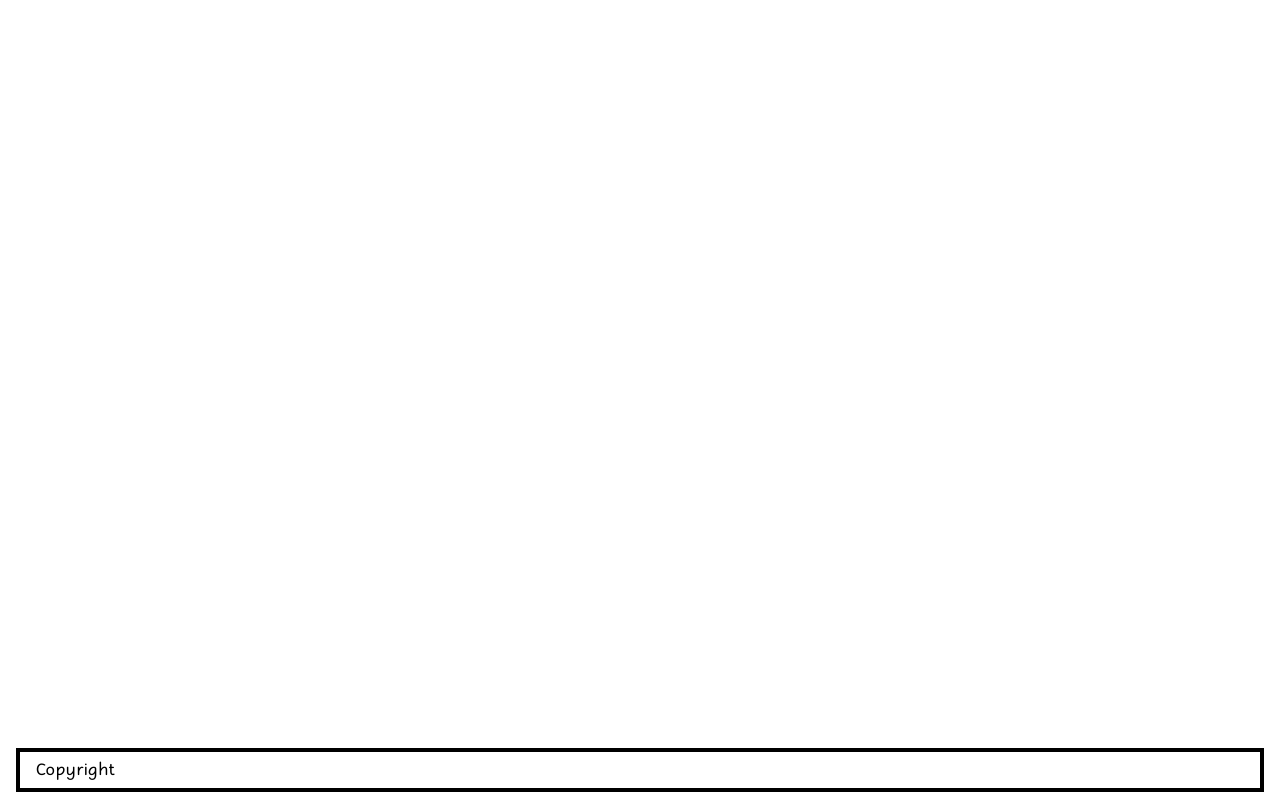
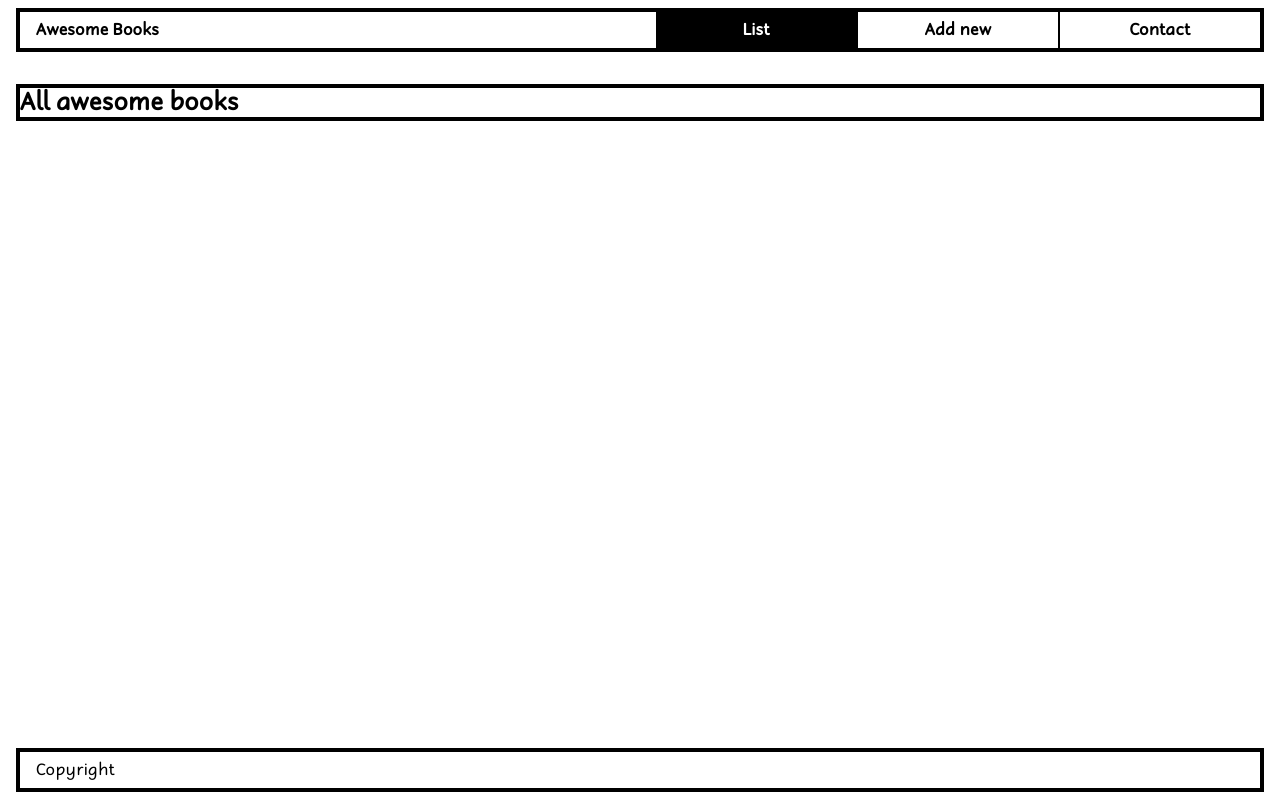
Before and after one commit to fmanimashaun/Awesome-book_es6, a website: page index.html in a window 1280 px wide. Drawn offline with Linux system fonts and the light colour scheme.

```diff
--- a/index.html
+++ b/index.html
@@ -5,7 +5,7 @@
   <meta charset="UTF-8">
   <meta name="viewport" content="width=device-width, initial-scale=1.0">
   <link rel="shortcut icon" href="img/favicon.ico" type="image/x-icon">
-  <title>Awesome books: with ES6</title>
+  <title>Awesome Books ES6</title>
   <link rel="stylesheet" href="css/reset.css">
   <link rel="stylesheet" href="css/styles.css">
 </head>
@@ -14,14 +14,37 @@
 
   <!-- ***********************  PAGE OVERALL CONTENT WRAPPER *********************** -->
   <div class="container">
+
+    <!-- ***********************  PAGE HEADER *********************** -->
     <header class="header">
-
-      <!-- ***********************  PAGE HEADER *********************** -->
+      <div class="header__wrapper">
+        <span class="header__logo">Awesome Books</span>
+        <nav class="header__nav">
+          <ul class="header__nav-list">
+            <li class="header__nav-item active">List</li>
+            <li class="header__nav-item" data-nav="add">Add new</li>
+            <li class="header__nav-item" data-nav="contact">Contact</li>
+          </ul>
+        </nav>
+      </div>
+      <span class="header__date"></span>
     </header>
 
     <!-- ***********************  PAGE MAIN *********************** -->
     <main class="main">
+      <div class="books">
 
+        <!--Book collection body-->
+        <section class="books__collection">
+
+          <!--Books collection title-->
+          <h1 class="books__collection-title">All awesome books</h1>
+
+          <!--Books list section-->
+          <div class="books__list"></div>
+
+        </section>
+      </div>
     </main>
 
     <!-- ***********************  PAGE FOOTER *********************** -->
@@ -30,7 +53,10 @@
     </footer>
 
   </div>
+
+  <!-- ***********************  PAGE SCRIPTS *********************** -->
   <script type="module" src="js/index.js"></script>
+
 </body>
 
 </html>
```
